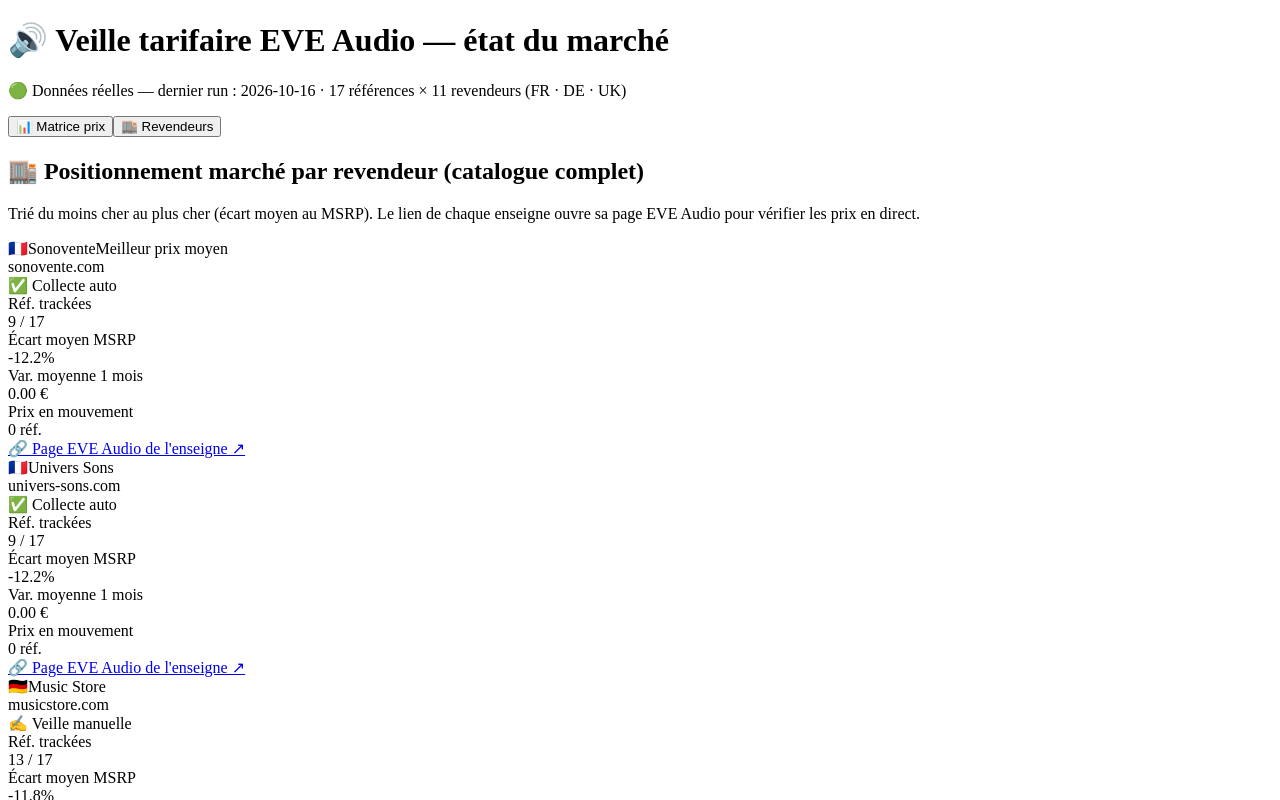
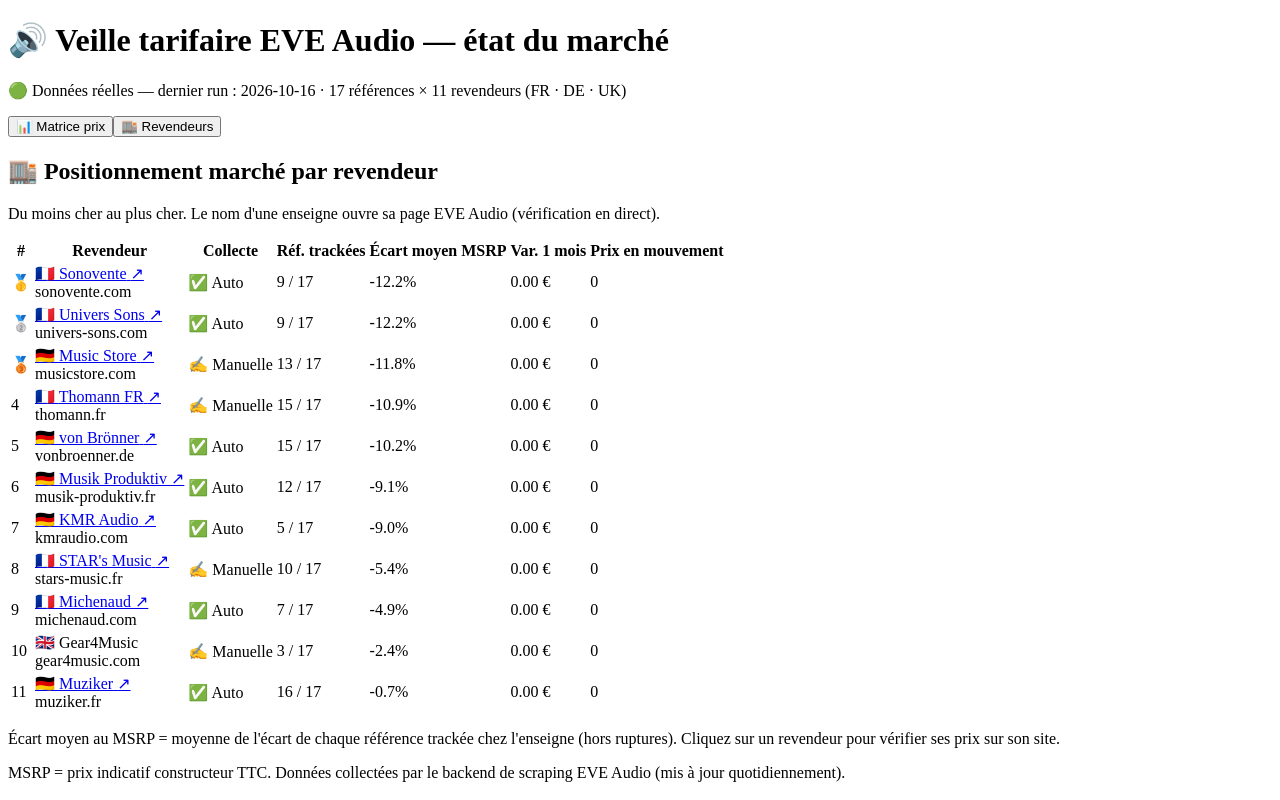
Before and after one commit to Lucus-hub/eve-tracker, a React (Vite) app in the folder app/: page / in a window 1280 px wide. Both pictures are taken after a click on the button "🏬 Revendeurs". Shown: the top 800 px of the page. Built offline with nearby package versions, Linux system fonts and the light colour scheme.

Commit message:
v10 - onglet revendeurs en tableau compact dense

```diff
--- a/app/src/App.jsx
+++ b/app/src/App.jsx
@@ -634,44 +634,59 @@
 // Vue revendeurs : positionnement de chaque enseigne sur tout le catalogue
 // ------------------------------------------------------------------
 function RetailerView() {
-  const cards = RETAILERS.map((r) => ({ r, s: retailerStats(r.id) }))
+  const rows = RETAILERS.map((r) => ({ r, s: retailerStats(r.id) }))
     .filter((x) => x.s)
     .sort((a, b) => a.s.avgGapPct - b.s.avgGapPct);
 
-  // v9 : un revendeur est en "collecte auto" si au moins un de ses prix
+  // un revendeur est en "collecte auto" si au moins un de ses prix
   // est horodaté par le scraper (sinon veille manuelle)
   const isAuto = (rid) =>
     Object.values(HISTORY).some((h) => h.retailer === rid && h.ts);
 
   return (
-    <div className="space-y-5">
+    <div className="space-y-4">
       <div>
-        <h2 className="text-xl font-bold text-slate-900">🏬 Positionnement marché par revendeur (catalogue complet)</h2>
+        <h2 className="text-xl font-bold text-slate-900">🏬 Positionnement marché par revendeur</h2>
         <p className="text-sm text-slate-500">
-          Trié du moins cher au plus cher (écart moyen au MSRP). Le lien de chaque enseigne ouvre sa page EVE Audio pour vérifier les prix en direct.
+          Du moins cher au plus cher. Le nom d'une enseigne ouvre sa page EVE Audio (vérification en direct).
         </p>
       </div>
-      <div className="grid gap-4 md:grid-cols-2 xl:grid-cols-3">
-        {cards.map((x, i) => (
-          <div
-            key={x.r.id}
-            className={`rounded-xl border bg-white p-4 shadow-sm transition hover:shadow-md ${
-              i === 0 ? "border-emerald-300 ring-1 ring-emerald-200" : "border-slate-200"
-            }`}
+      <div className="overflow-x-auto rounded-xl border border-slate-200 bg-white shadow-sm">
+        <table className="w-full text-sm">
+          <thead className="bg-slate-50 text-left text-[11px] uppercase tracking-wide text-slate-500">
+            <tr>
+              <th className="px-3 py-2.5 text-center">#</th>
+              <th className="px-3 py-2.5">Revendeur</th>
+              <th className="px-3 py-2.5">Collecte</th>
+              <th className="px-3 py-2.5 text-center">Réf. trackées</th>
+              <th className="px-3 py-2.5 text-center">Écart moyen MSRP</th>
+              <th className="px-3 py-2.5 text-center">Var. 1 mois</th>
+              <th className="px-3 py-2.5 text-center">Prix en mouvement</th>
+            </tr>
+          </thead>
+          <tbody>
+            {rows.map((x, i) => (
+              <tr key={x.r.id} className="border-t border-slate-100 hover:bg-slate-50">
+                <td className="px-3 py-2 text-center text-xs font-semibold text-slate-400">
+                  {i === 0 ? "🥇" : i === 1 ? "🥈" : i === 2 ? "🥉" : i + 1}
+                </td>
+                <td className="px-3 py-2">
+                  {x.r.catalogUrl ? (
+                    <a
+                      href={x.r.catalogUrl}
+                      target="_blank"
+                      rel="noopener noreferrer"
+                      className="font-semibold text-slate-900 hover:text-sky-700 hover:underline"
+                      title={`Ouvrir la page EVE Audio de ${x.r.name}`}
                     >
-            <div className="mb-3 flex items-start justify-between gap-2">
-              <div>
-                <div className="flex flex-wrap items-center gap-2">
-                  <span className="text-lg">{COUNTRY_FLAG[x.r.country]}</span>
-                  <span className="font-bold text-slate-900">{x.r.name}</span>
-                  {i === 0 && (
-                    <span className="rounded-full bg-emerald-50 px-2 py-0.5 text-[10px] font-semibold text-emerald-700">
-                      Meilleur prix moyen
-                    </span>
+                      {COUNTRY_FLAG[x.r.country]} {x.r.name} <span className="text-sky-500">↗</span>
+                    </a>
+                  ) : (
+                    <span className="font-semibold text-slate-900">{COUNTRY_FLAG[x.r.country]} {x.r.name}</span>
                   )}
-                </div>
-                <div className="mt-0.5 text-[11px] text-slate-400">{x.r.site}</div>
-              </div>
+                  <div className="text-[10px] text-slate-400">{x.r.site}</div>
+                </td>
+                <td className="px-3 py-2">
                   <span
                     className={`whitespace-nowrap rounded-full px-2 py-0.5 text-[10px] font-semibold ${
                       isAuto(x.r.id) ? "bg-emerald-50 text-emerald-700" : "bg-slate-100 text-slate-500"
@@ -680,46 +695,34 @@
                       ? "Prix collectés automatiquement chaque matin par le scraper"
                       : "Prix alimentés par veille manuelle (site anti-bot)"}
                   >
-                {isAuto(x.r.id) ? "✅ Collecte auto" : "✍️ Veille manuelle"}
+                    {isAuto(x.r.id) ? "✅ Auto" : "✍️ Manuelle"}
                   </span>
+                </td>
+                <td className="px-3 py-2 text-center text-slate-700">{x.s.n} / {PRODUCTS.length}</td>
+                <td className="px-3 py-2 text-center">
+                  <span
+                    className={`font-bold ${
+                      x.s.avgGapPct <= -6 ? "text-emerald-700"
+                      : x.s.avgGapPct <= -3 ? "text-lime-700"
+                      : x.s.avgGapPct <= 0 ? "text-slate-700"
+                      : "text-red-700"
+                    }`}
+                  >
+                    {x.s.avgGapPct > 0 ? "+" : ""}{x.s.avgGapPct.toFixed(1)}%
+                  </span>
+                </td>
+                <td className={`px-3 py-2 text-center font-medium ${x.s.avgDelta1m <= 0 ? "text-emerald-600" : "text-red-600"}`}>
+                  {x.s.avgDelta1m > 0 ? "+" : ""}{x.s.avgDelta1m.toFixed(2)} €
+                </td>
+                <td className="px-3 py-2 text-center text-slate-600">{x.s.changes}</td>
+              </tr>
+            ))}
+          </tbody>
+        </table>
       </div>
-
-            <div className="grid grid-cols-2 gap-2 text-sm">
-              <div className="rounded-lg bg-slate-50 px-3 py-2">
-                <div className="text-[10px] uppercase tracking-wide text-slate-400">Réf. trackées</div>
-                <div className="font-bold text-slate-800">{x.s.n} / {PRODUCTS.length}</div>
-              </div>
-              <div className="rounded-lg bg-slate-50 px-3 py-2">
-                <div className="text-[10px] uppercase tracking-wide text-slate-400">Écart moyen MSRP</div>
-                <div className={`font-bold ${x.s.avgGapPct <= -4 ? "text-emerald-700" : x.s.avgGapPct <= 0 ? "text-lime-700" : "text-red-700"}`}>
-                  {x.s.avgGapPct > 0 ? "+" : ""}{x.s.avgGapPct.toFixed(1)}%
-                </div>
-              </div>
-              <div className="rounded-lg bg-slate-50 px-3 py-2">
-                <div className="text-[10px] uppercase tracking-wide text-slate-400">Var. moyenne 1 mois</div>
-                <div className={`font-bold ${x.s.avgDelta1m <= 0 ? "text-emerald-700" : "text-red-700"}`}>
-                  {x.s.avgDelta1m > 0 ? "+" : ""}{x.s.avgDelta1m.toFixed(2)} €
-                </div>
-              </div>
-              <div className="rounded-lg bg-slate-50 px-3 py-2">
-                <div className="text-[10px] uppercase tracking-wide text-slate-400">Prix en mouvement</div>
-                <div className="font-bold text-slate-800">{x.s.changes} réf.</div>
-              </div>
-            </div>
-
-            {x.r.catalogUrl && (
-              <a
-                href={x.r.catalogUrl}
-                target="_blank"
-                rel="noopener noreferrer"
-                className="mt-3 inline-flex items-center gap-1.5 rounded-lg bg-sky-50 px-3 py-1.5 text-xs font-semibold text-sky-700 transition hover:bg-sky-100"
-              >
-                🔗 Page EVE Audio de l'enseigne ↗
-              </a>
-            )}
-          </div>
-        ))}
-      </div>
+      <p className="text-xs text-slate-400">
+        Écart moyen au MSRP = moyenne de l'écart de chaque référence trackée chez l'enseigne (hors ruptures). Cliquez sur un revendeur pour vérifier ses prix sur son site.
+      </p>
     </div>
   );
 }
```
Lines whose indentation alone changed are shown as unchanged.
